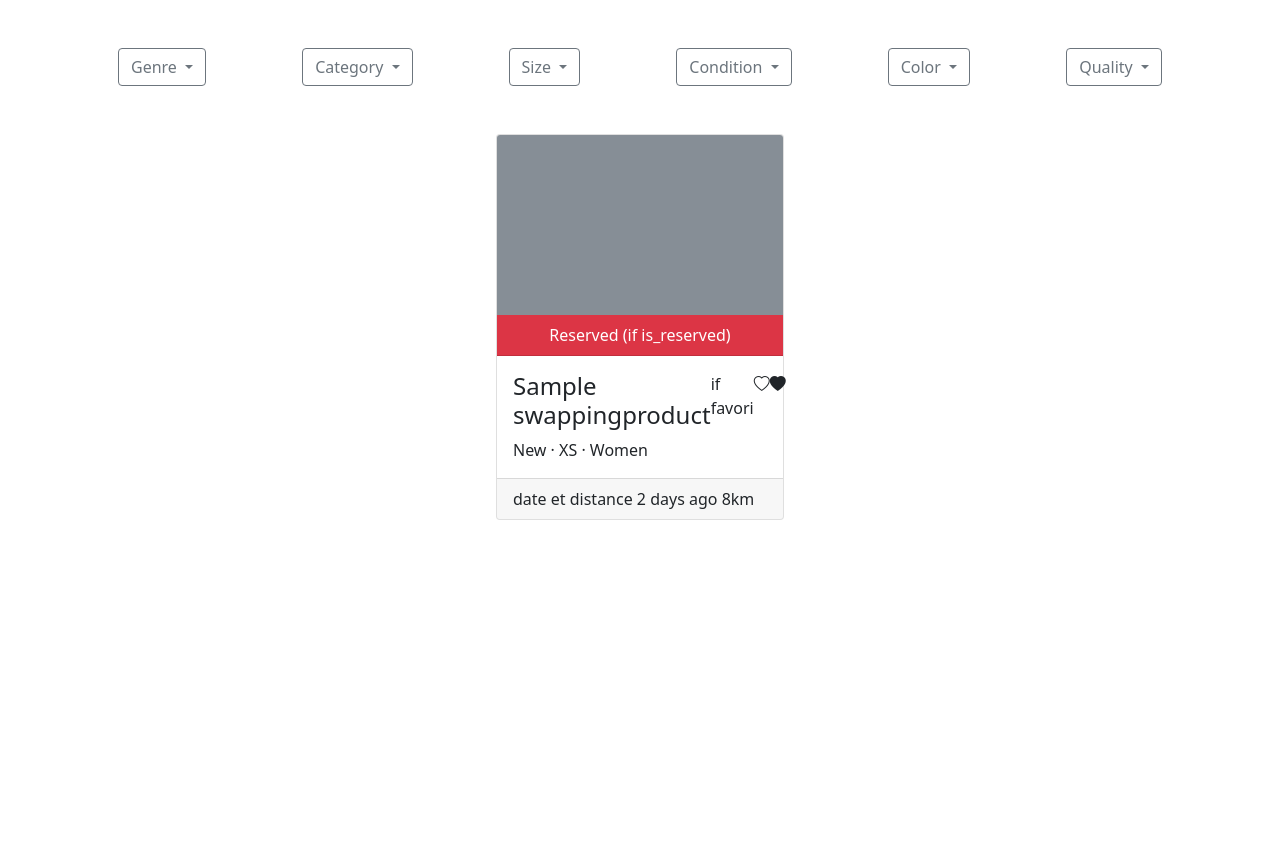
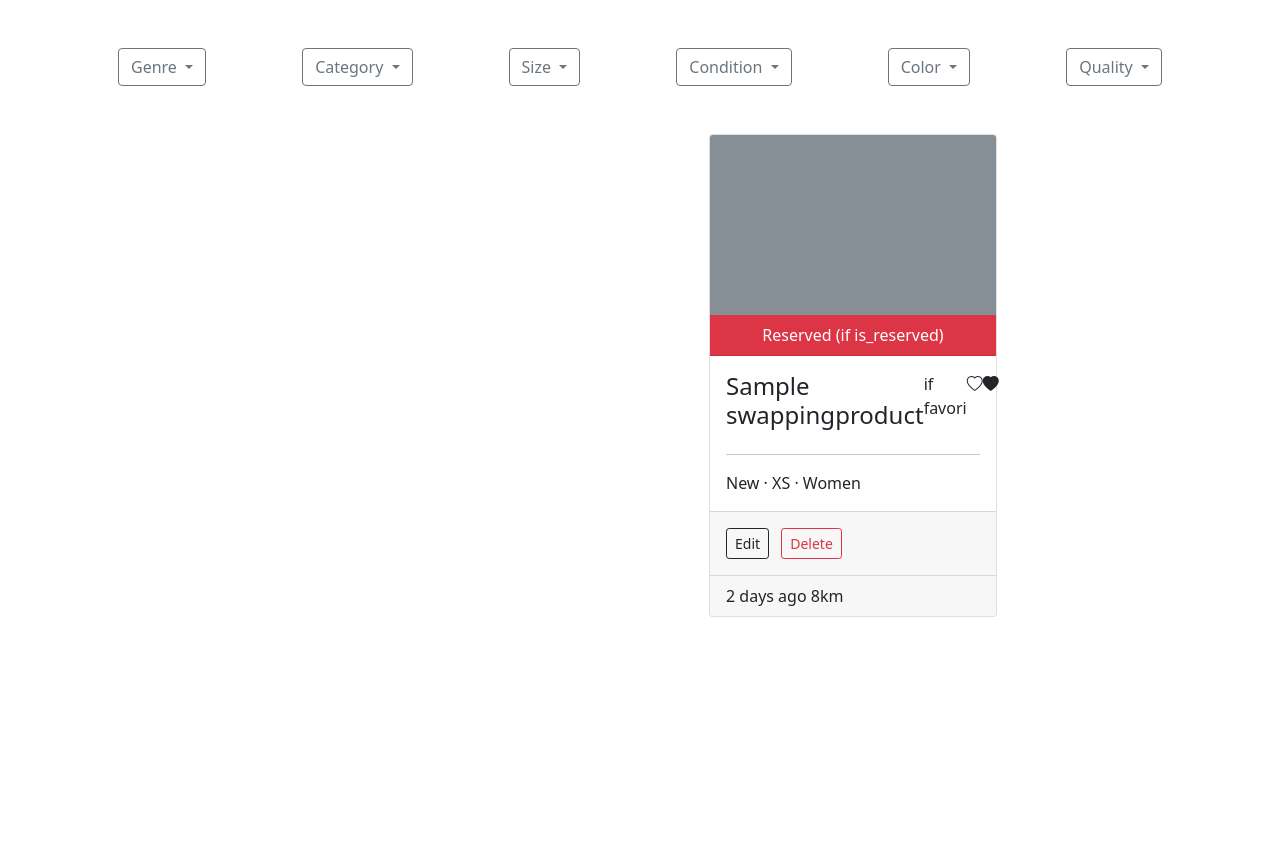
Before and after one commit to LudoTreb/Swapping-place, a Django app: page /swapping/ in a window 1280 px wide. Shown: the part 72-928 px from the top of the page. Run offline with Django 4.2, Linux system fonts and the light colour scheme; tables that the repository leaves empty hold one stand-in row (values such as "Sample post").

Commit message:
update the card product with the link to edit or delete a product

```diff
--- a/templates/swapping/swapping_product_list.html
+++ b/templates/swapping/swapping_product_list.html
@@ -83,17 +83,22 @@
                     if favori<i class="bi bi-heart"></i>
                     <i class="bi bi-heart-fill"></i>
                 </div>
+                <hr>
                 <span class="fs-6">{{ product.product_condition }}</span> &middot;
                 <span class="fs-6">{{ product.size }}</span> &middot;
                 <span class="fs-6">{{ product.sex }}</span>
+            </div>
 
+            <div class="card-footer p-3">
+                <a class="btn btn-outline-dark btn-sm me-2" href="{% url "swapping_product_edit" product.pk %}">Edit</a>
+                <a class="btn btn-outline-danger btn-sm" href="{% url "swapping_product_delete" product.pk %}">Delete</a>
             </div>
+
             <div class="card-footer fs-6 text-body-secondary">
-                date et distance 2 days ago 8km
+                2 days ago 8km
             </div>
         </div>
     </a>
     {% endfor %}
 </div>
-
 {% endblock content %}
```
